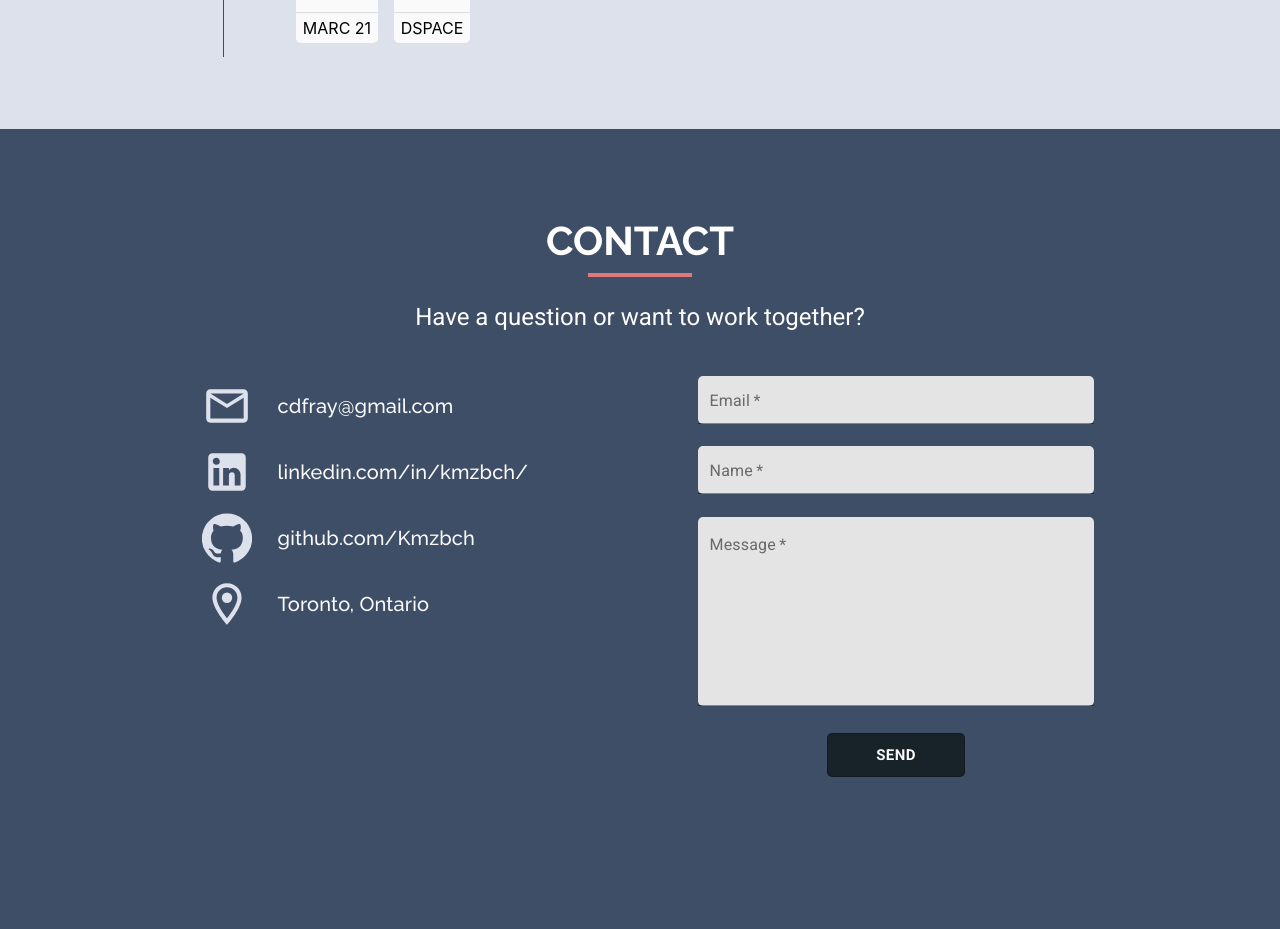
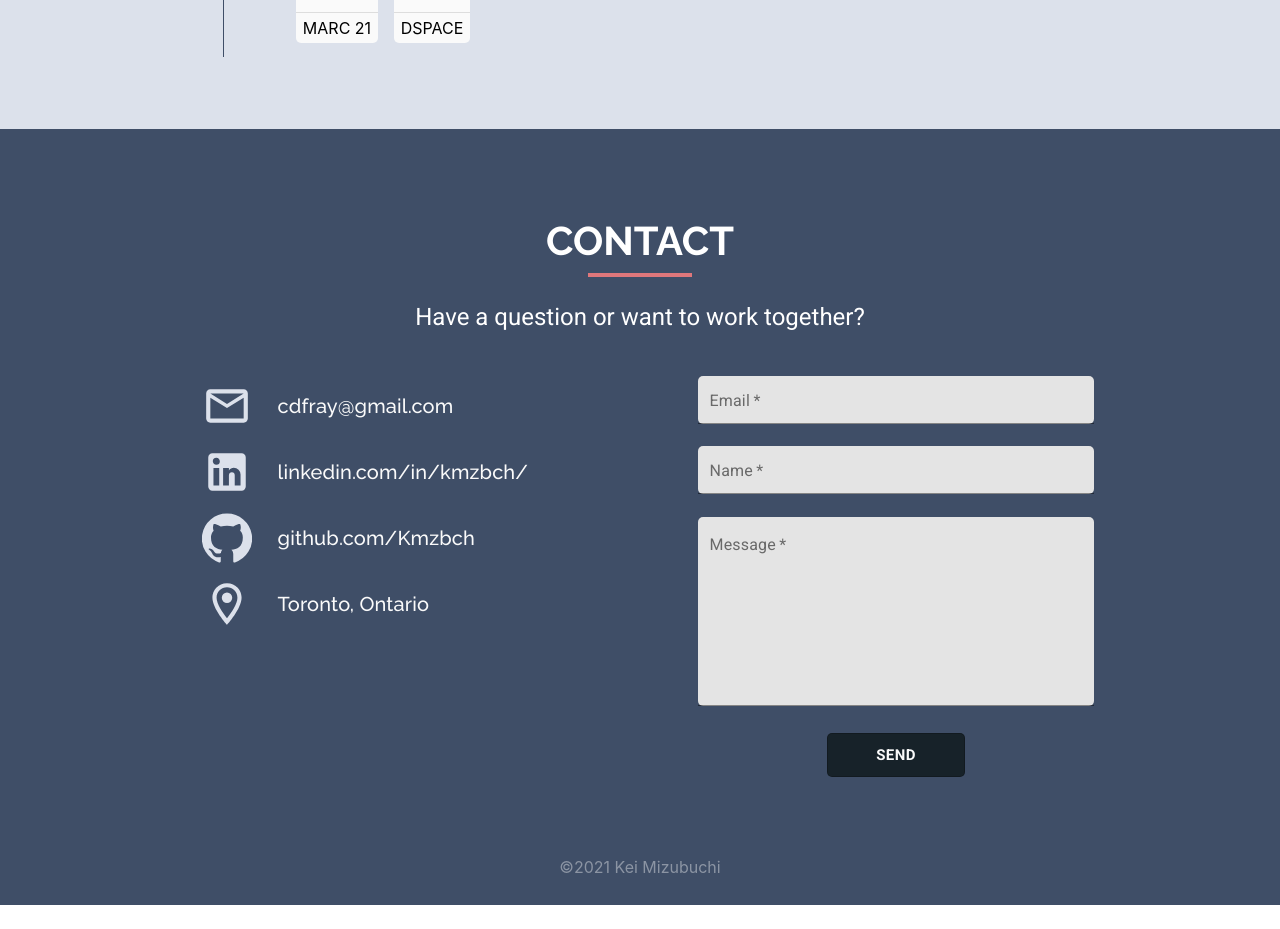
Before and after one commit to Kmzbch/Portfolio, a React (Create React App) app: page / in a window 1280 px wide. Shown: the part 9320-10249 px from the top of the page. After the commit the page ends 10225 px from the top, so only its background shows below. Built offline with nearby package versions, Linux system fonts and the light colour scheme.

Commit message:
Footer added

```diff
--- a/src/App.js
+++ b/src/App.js
@@ -1,12 +1,13 @@
 import React from 'react';
 import { BrowserRouter as Router } from 'react-router-dom';
 import ReactDOM from 'react-dom';
+import Navbar from './components/navbar/Navbar';
 import Home from './components/home/Home';
 import About from './components/about/About';
 import Projects from './components/projects/Projects';
 import Timeline from './components/timeline/Timeline';
 import Contact from './components/contact/Contact';
-import Navbar from './components/navbar/Navbar';
+import Footer from './components/footer/Footer';
 import { Component } from 'react';
 import './App.css';
 
@@ -64,6 +65,7 @@ class App extends Component {
 				<Projects />
 				<Timeline />
 				<Contact />
+				<Footer />
 			</Router>
 		);
 	}
--- a/src/components/contact/Contact.scss
+++ b/src/components/contact/Contact.scss
@@ -9,7 +9,9 @@
 	.content {
 		width: 100%;
 		height: 100%;
-		min-height: 100vh;
+		// min-height: 100vh;
+		min-height: 91vh;
+
 		background-color: $primary;
 		padding-top: 15vh 0;
 		z-index: 100;
--- /dev/null
+++ b/src/components/footer/Footer.js
@@ -0,0 +1,19 @@
+const Footer = ({}) => {
+	return (
+		<div
+			className="footer"
+			style={{
+				position: 'relative',
+				width: '100%',
+				height: '6vh',
+				backgroundColor: '#3f4e67',
+				color: 'rgba(255,255,255, 0.4)',
+				margin: '0 auto',
+				textAlign: 'center'
+			}}
+		>
+			&copy;2021 Kei Mizubuchi
+		</div>
+	);
+};
+export default Footer;
```
